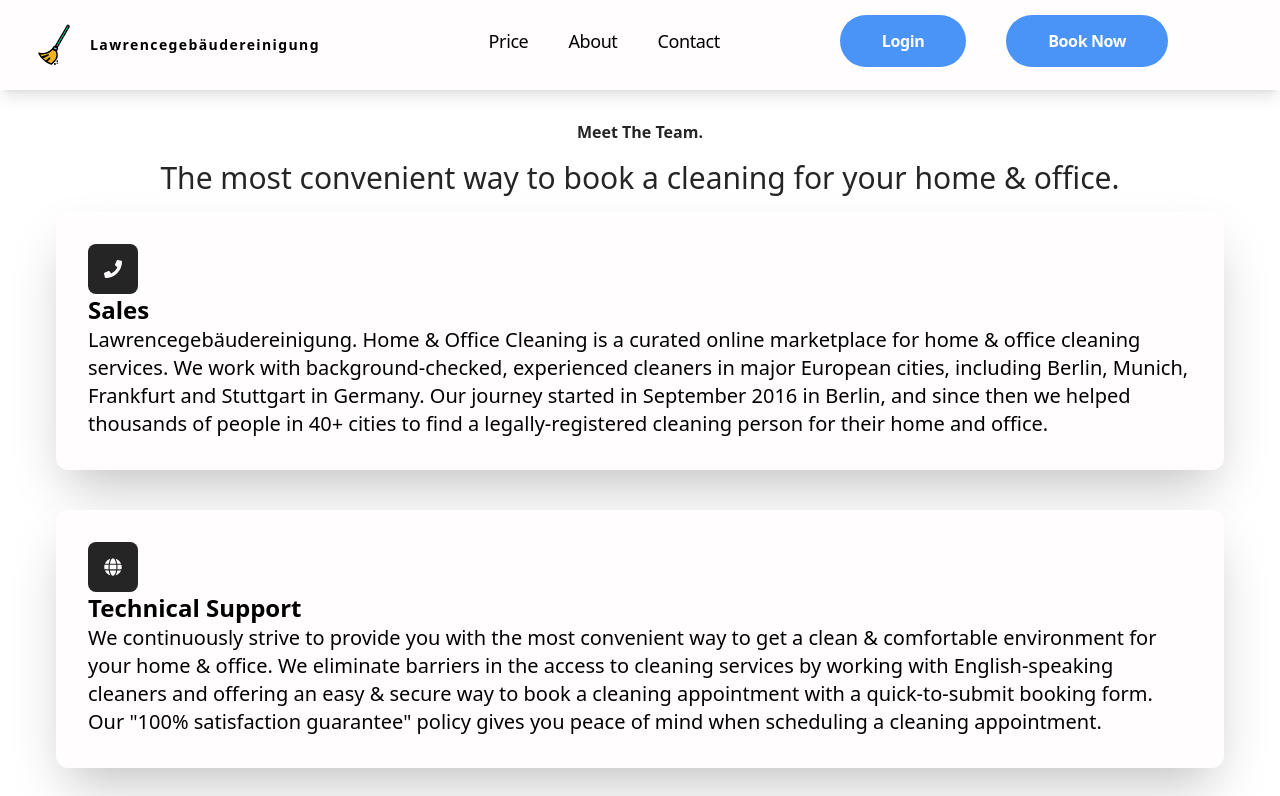
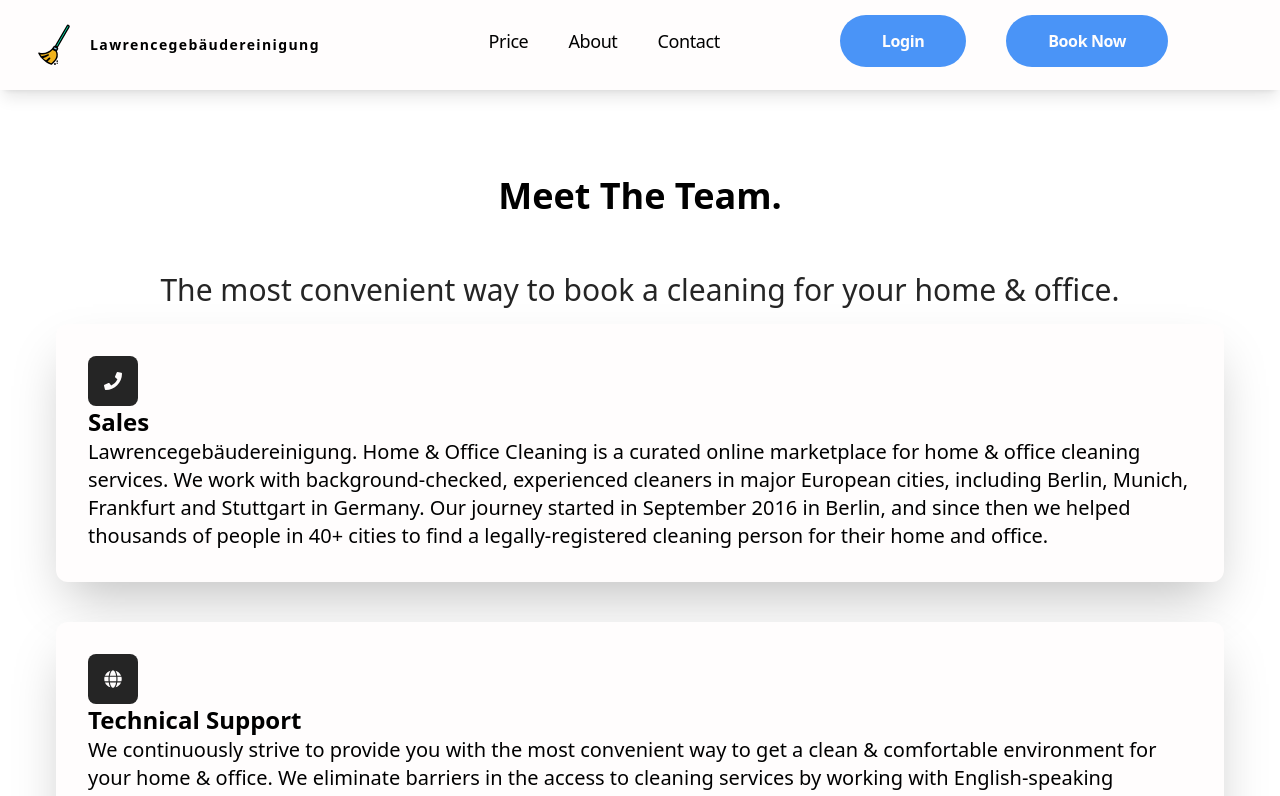
Before and after one commit to Shazaniyu55/lawrenbookingwebapp, a Next.js app: page /about in a window 1280 px wide. Shown: the top 796 px of the page. Built offline with nearby package versions, Linux system fonts and the light colour scheme.

Commit message:
SEO NIYU

```diff
--- a/src/pages/about.js
+++ b/src/pages/about.js
@@ -14,7 +14,7 @@ function About(){
 
       <div className='max-w-[1240px] p-10 mt-20 mx-auto text-black1 relative'>
           <div className='px-4 py-12'>
-              <h3 className='text-5xl font-bold py-6 text-center'>Meet The Team.</h3>
+              <h3 className='text-3xl md:text-4xl text-black p-10 font-bold text-center lg:text-center mt-4'>Meet The Team.</h3>
               <p className='py-4 text-3xl text-slate-300 text-center'>The most convenient way to book a cleaning for your home & office.</p>
           </div>
 
```
